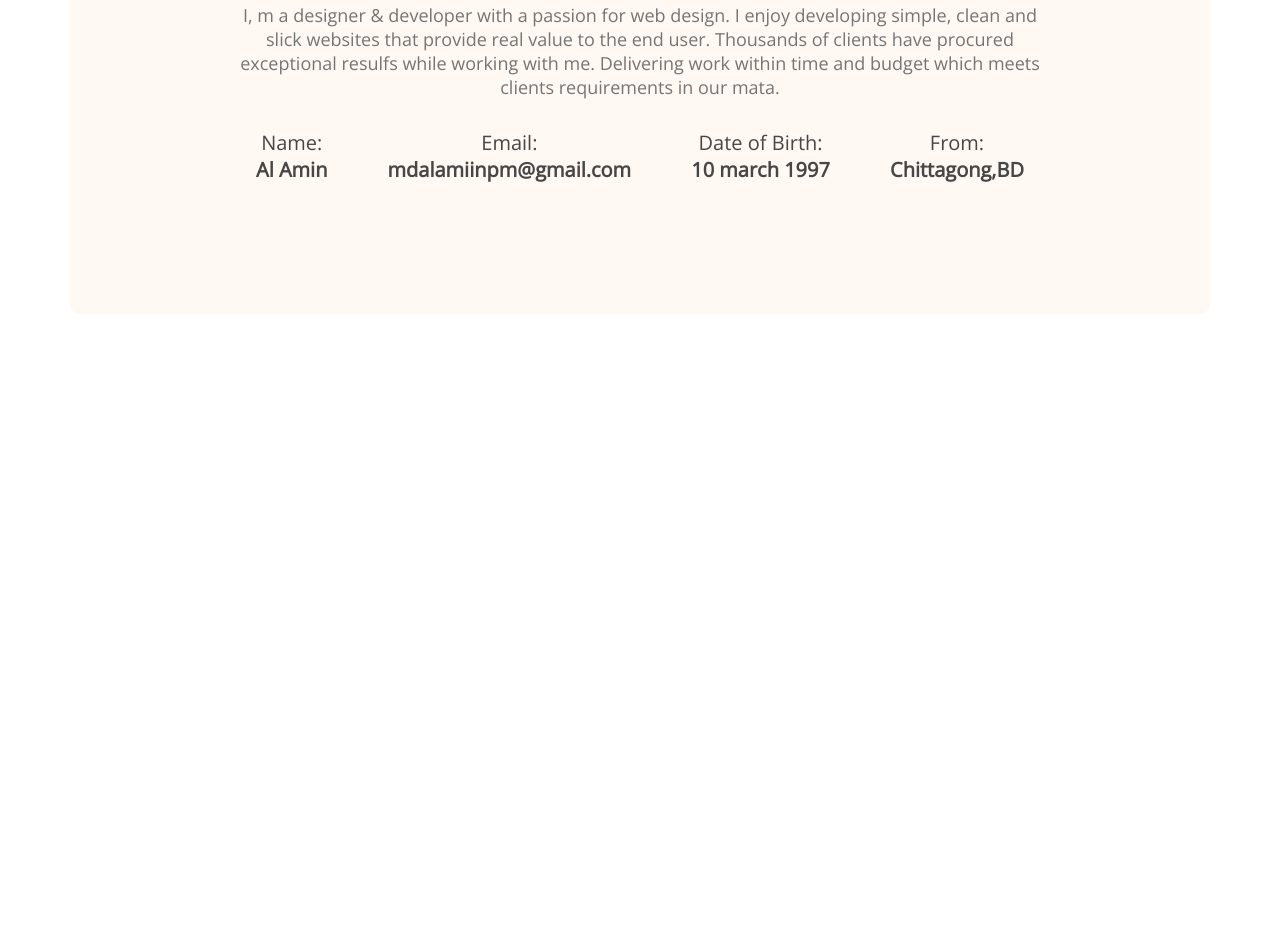
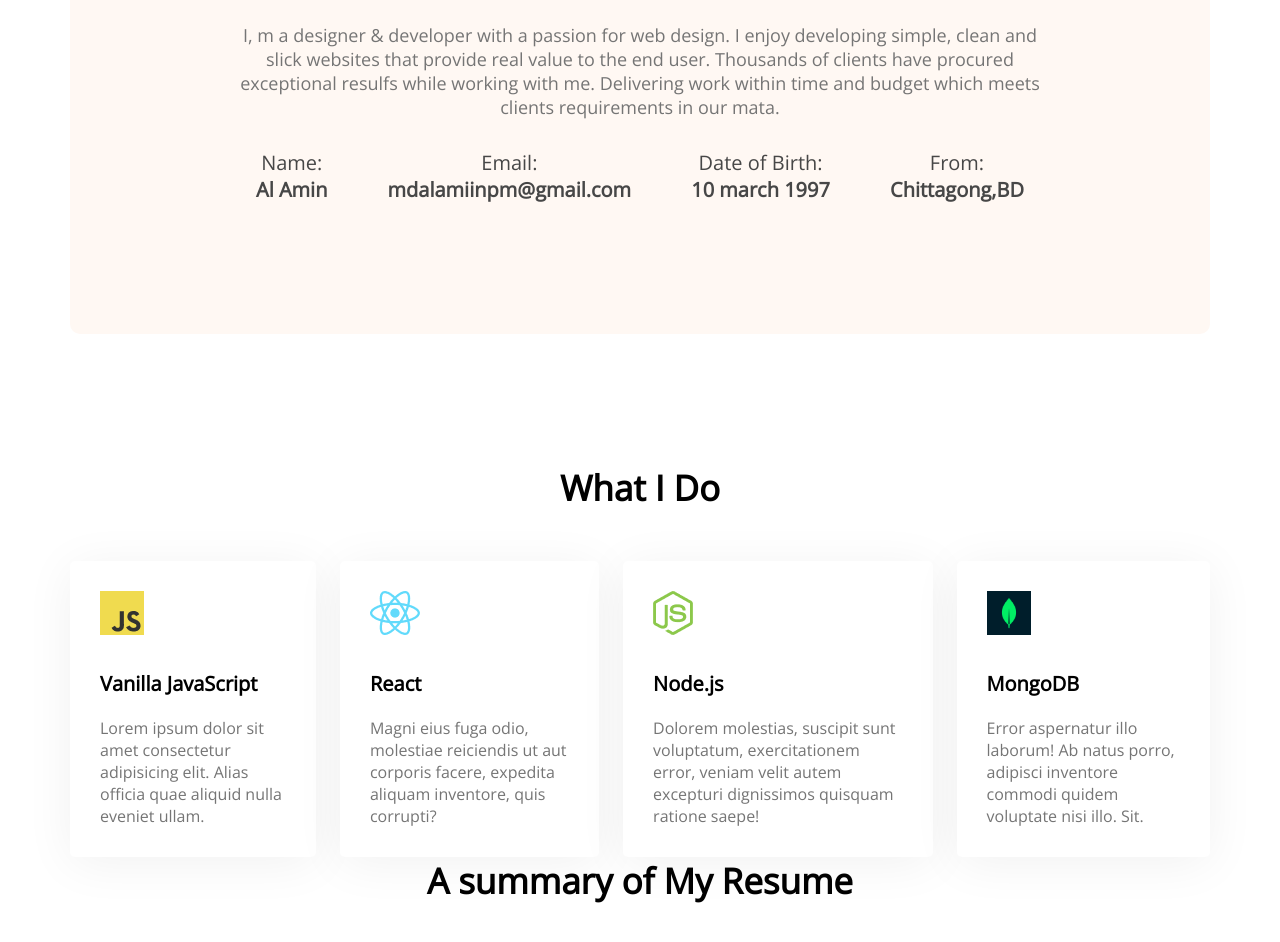
Before and after one commit to mdAlamiin/davolapar-portfolio, a plain HTML site: page index.html in a window 1280 px wide. Shown: the part 1175-2117 px from the top of the page. Before the commit the page ends 1489 px from the top, so only its background shows below. Drawn offline with nearby package versions, Linux system fonts and the light colour scheme.

Commit message:
add skils content

```diff
--- a/index.html
+++ b/index.html
@@ -54,6 +54,41 @@
                 </div>
             </p>
         </section>
+                    <!-- What I Do Section -->
+            <section class="what-i-do">
+                <h3 class="section-title">What I Do</h3>
+
+                <!-- .skill-container>.skill*4>img+p.skill-title+p.skill-description>lorem15 -->
+                <div class="skill-container">
+                    <div class="skill">
+                        <img src="images/icons/js.png" alt="">
+                        <p class="skill-title">Vanilla JavaScript</p>
+                        <p class="skill-description">Lorem ipsum dolor sit amet consectetur adipisicing elit. Alias officia quae aliquid nulla eveniet ullam.</p>
+                    </div>
+                    <div class="skill">
+                        <img src="images/icons/react.png" alt="">
+                        <p class="skill-title">React</p>
+                        <p class="skill-description">Magni eius fuga odio, molestiae reiciendis ut aut corporis facere, expedita aliquam inventore, quis corrupti?</p>
+                    </div>
+                    <div class="skill">
+                        <img src="images/icons/nodejs.png" alt="">
+                        <p class="skill-title">Node.js</p>
+                        <p class="skill-description">Dolorem molestias, suscipit sunt voluptatum, exercitationem error, veniam velit autem excepturi dignissimos quisquam ratione saepe!</p>
+                    </div>
+                    <div class="skill">
+                        <img src="images/icons/mongo.png" alt="">
+                        <p class="skill-title">MongoDB</p>
+                        <p class="skill-description">Error aspernatur illo laborum! Ab natus porro, adipisci inventore commodi quidem voluptate nisi illo. Sit.</p>
+                    </div>
+                </div>
+            </section>
+
+            <!-- A summary of My Resume -->
+
+            <section class="resume">
+                <h3 class="section-title">A summary of My Resume</h3>
+                <div class="resume-contain"></div>
+            </section>
     </main>
     <footer>
 
--- a/styles/style.css
+++ b/styles/style.css
@@ -110,7 +110,8 @@ main{
 
 
 .section-title{
-    margin-bottom: 30px;
+    text-align: center;
+    margin-bottom: 50px;
     font-weight: 700;
     font-size: 35px;
 }
@@ -143,3 +144,36 @@ main{
     font-size: 20px;
     color: #474747;
 }
+
+        /* What I do styles */
+
+.what-i-do{
+    margin-top: 130px;
+}
+
+.skill-container{
+    display: flex;
+    gap: 24px;
+}
+
+.skill{
+
+    background: #FFFFFF;
+    box-shadow: 0px 6px 50px rgba(0, 0, 0, 0.06);
+    border-radius: 5px;
+    padding: 30px;
+}
+
+.skill-title{
+    font-weight: 700;
+    font-size: 20px;
+    margin-top: 30px;
+    margin-bottom: 20px;
+}
+
+.skill-description{
+    color: #757575;
+}
+
+
+             /* Resume Styles */
```
